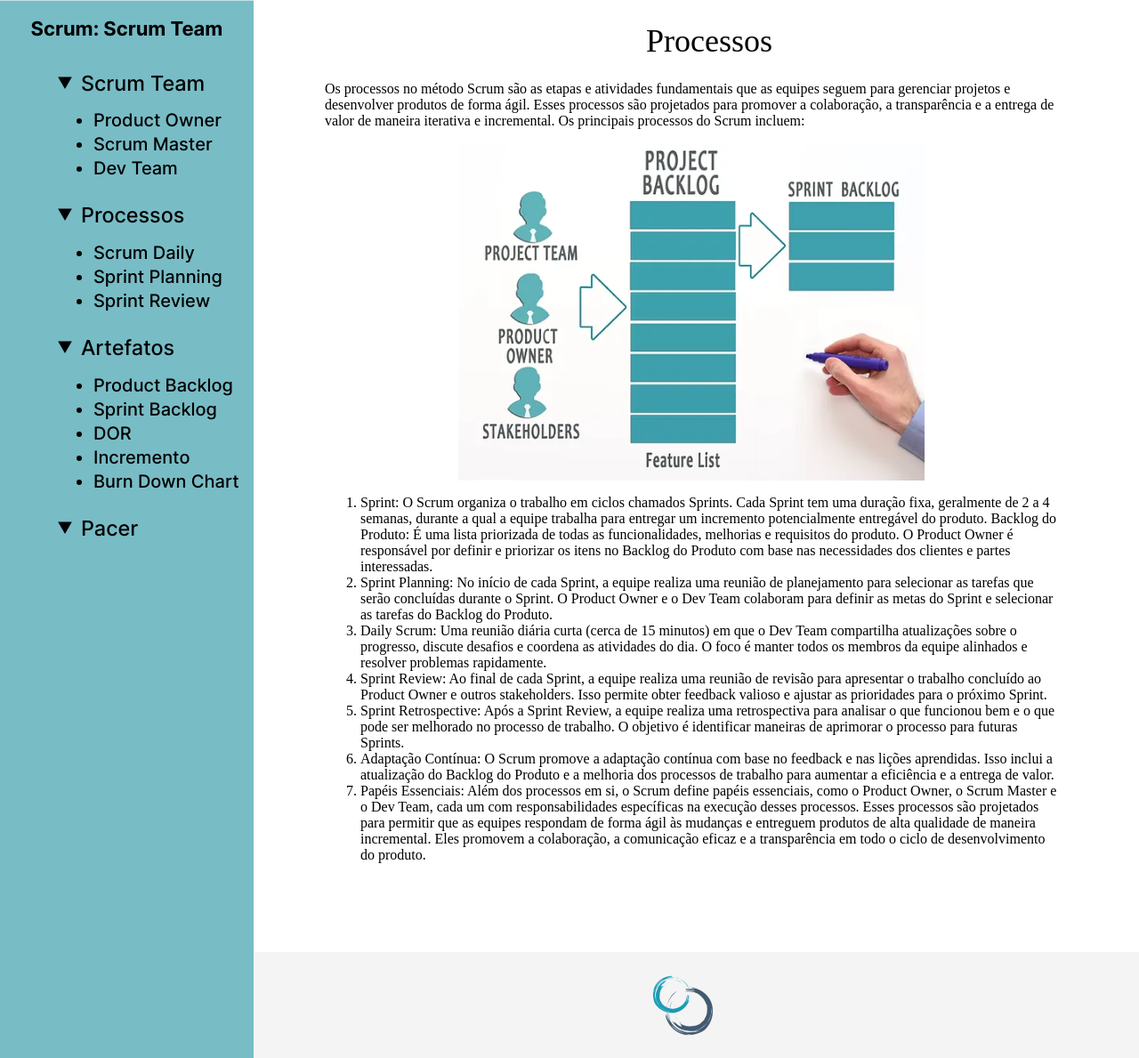
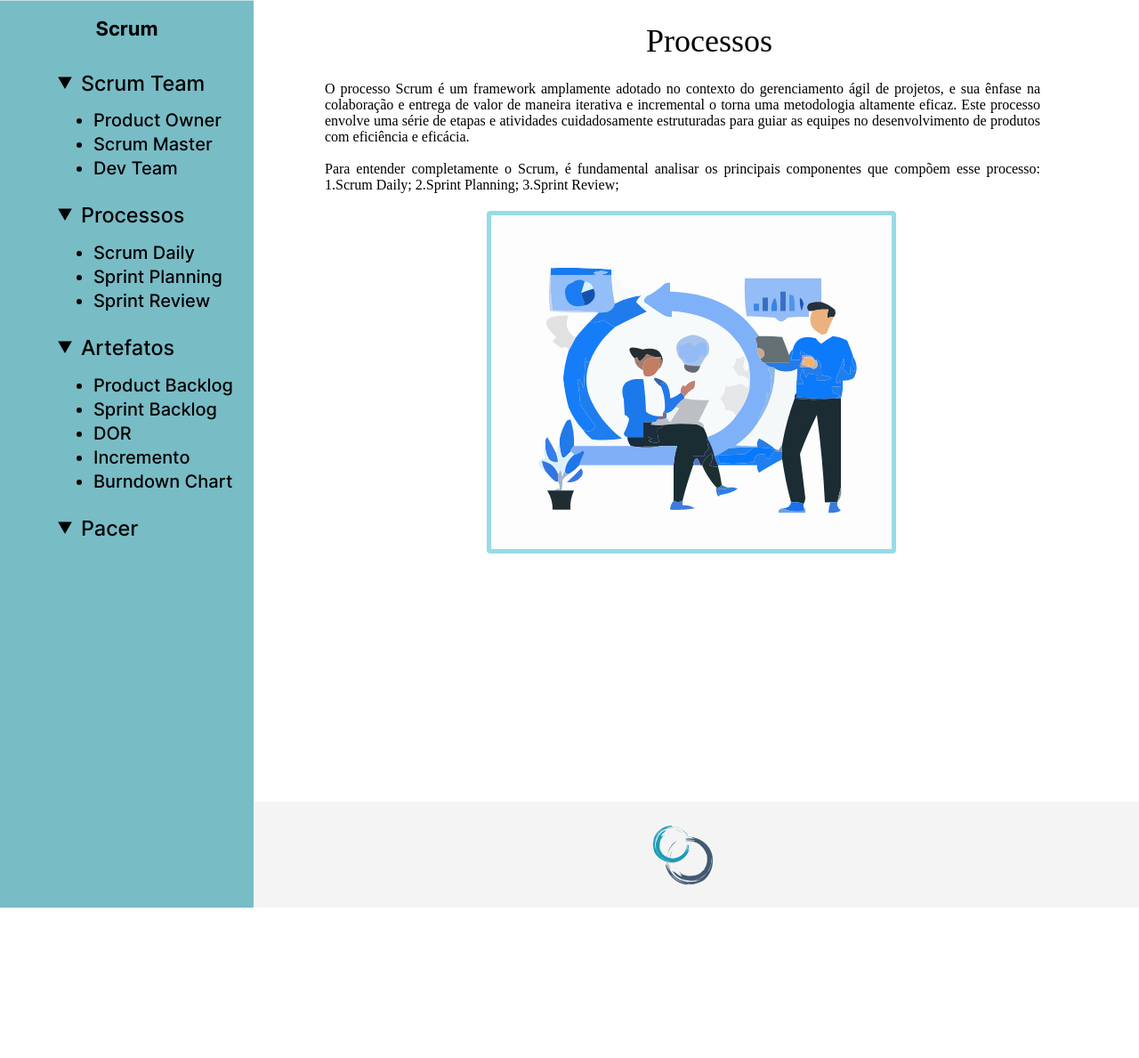
Before and after one commit to AvyaAquino/ADS-1-SEM-API, a Flask app: page /Processos in a window 1280 px wide; the page is wider, and only the part inside the window is pictured. Shown: the part 123-1312 px from the top of that part at 89% size. After the commit the page ends 1143 px from the top of that part, so only its background shows below. Run offline with Flask 3, Linux system fonts and the light colour scheme.

Commit message:
add conteúdo Processos

```diff
--- a/src/templates/Processos/Processos.html
+++ b/src/templates/Processos/Processos.html
@@ -1,51 +1,15 @@
 {% extends "Template.html" %}
+
 {% block content %}
 
-<p>Os processos no método Scrum são as etapas e atividades fundamentais que as equipes seguem para gerenciar projetos e
-    desenvolver produtos de forma ágil. Esses processos são projetados para promover a colaboração, a transparência e a
-    entrega de valor de maneira iterativa e incremental. Os principais processos do Scrum incluem:</p>
+    <p style="margin: auto 20px auto auto; text-align: justify;">O processo Scrum é um framework amplamente adotado no contexto do gerenciamento ágil de projetos, e sua ênfase na colaboração e entrega de valor de maneira iterativa e incremental o torna uma metodologia altamente eficaz. Este processo envolve uma série de etapas e atividades cuidadosamente estruturadas para guiar as equipes no desenvolvimento de produtos com eficiência e eficácia.
 
-<div class="img">
-    <img src="{{ url_for('static', filename='processos.png') }}"" alt=" Processos">
-</div>
-<ol>
-    <li>Sprint: O Scrum organiza o trabalho em ciclos chamados Sprints. Cada Sprint tem uma duração fixa, geralmente de
-        2 a
-        4 semanas, durante a qual a equipe trabalha para entregar um incremento potencialmente entregável do produto.
-        Backlog do Produto: É uma lista priorizada de todas as funcionalidades, melhorias e requisitos do produto. O
-        Product
-        Owner é responsável por definir e priorizar os itens no Backlog do Produto com base nas necessidades dos
-        clientes e
-        partes interessadas.</li>
-    <li>Sprint Planning: No início de cada Sprint, a equipe realiza uma reunião de planejamento para selecionar as
-        tarefas
-        que serão concluídas durante o Sprint. O Product Owner e o Dev Team colaboram para definir as metas do Sprint e
-        selecionar as tarefas do Backlog do Produto.</li>
-    <li>Daily Scrum: Uma reunião diária curta (cerca de 15 minutos) em que o Dev Team compartilha atualizações sobre o
-        progresso, discute desafios e coordena as atividades do dia. O foco é manter todos os membros da equipe
-        alinhados e
-        resolver problemas rapidamente.</li>
-    <li>Sprint Review: Ao final de cada Sprint, a equipe realiza uma reunião de revisão para apresentar o trabalho
-        concluído
-        ao Product Owner e outros stakeholders. Isso permite obter feedback valioso e ajustar as prioridades para o
-        próximo
-        Sprint.</li>
-    <li>Sprint Retrospective: Após a Sprint Review, a equipe realiza uma retrospectiva para analisar o que funcionou bem
-        e o
-        que pode ser melhorado no processo de trabalho. O objetivo é identificar maneiras de aprimorar o processo para
-        futuras Sprints.</li>
-    <li>Adaptação Contínua: O Scrum promove a adaptação contínua com base no feedback e nas lições aprendidas. Isso
-        inclui a
-        atualização do Backlog do Produto e a melhoria dos processos de trabalho para aumentar a eficiência e a entrega
-        de
-        valor.</li>
-    <li>Papéis Essenciais: Além dos processos em si, o Scrum define papéis essenciais, como o Product Owner, o Scrum
-        Master
-        e o Dev Team, cada um com responsabilidades específicas na execução desses processos.
-        Esses processos são projetados para permitir que as equipes respondam de forma ágil às mudanças e entreguem
-        produtos
-        de alta qualidade de maneira incremental. Eles promovem a colaboração, a comunicação eficaz e a transparência em
-        todo o ciclo de desenvolvimento do produto.</li>
+    <br>
+    <br>
 
-</ol>
+    Para entender completamente o Scrum, é fundamental analisar os principais componentes que compõem esse processo: 1.Scrum Daily; 2.Sprint Planning; 3.Sprint Review;
+    </p>
+
+    <img src="{{url_for('static', filename='imgs/processos.svg')}}" alt="" style="width: 450px; height: 375px; border: 5px #96dbe6 solid; border-radius: 4px; display: flex; margin: 20px auto auto auto;">
+
 {% endblock %}
--- a/src/templates/Template.html
+++ b/src/templates/Template.html
@@ -41,7 +41,7 @@
     <span class="indice-footer">
         <div class="indice">
             <a href="/">
-                <h2 id="tituloIndice">Scrum: Scrum Team</h2>
+                <h2 id="tituloIndice">Scrum</h2>
             </a>
             <div class="subTopicos">
                 <!-- Scrum Team -->
@@ -113,7 +113,7 @@
                         <li>Incremento</li>
                     </a>
                     <a href="/burnDownChart">
-                        <li>Burn Down Chart</li>
+                        <li>Burndown Chart</li>
                     </a>
                 </ul>
                 <!-- Pacer -->
```
Also changed, not shown: src/templates/Processos/scrumDaily.html (+33 -39 lines), src/templates/Processos/sprintPlanning.html (+35 -33 lines), src/templates/Processos/sprintReview.html (+35 -35 lines), src/static/imgs/processos.svg (added), src/static/processos.png (deleted).
